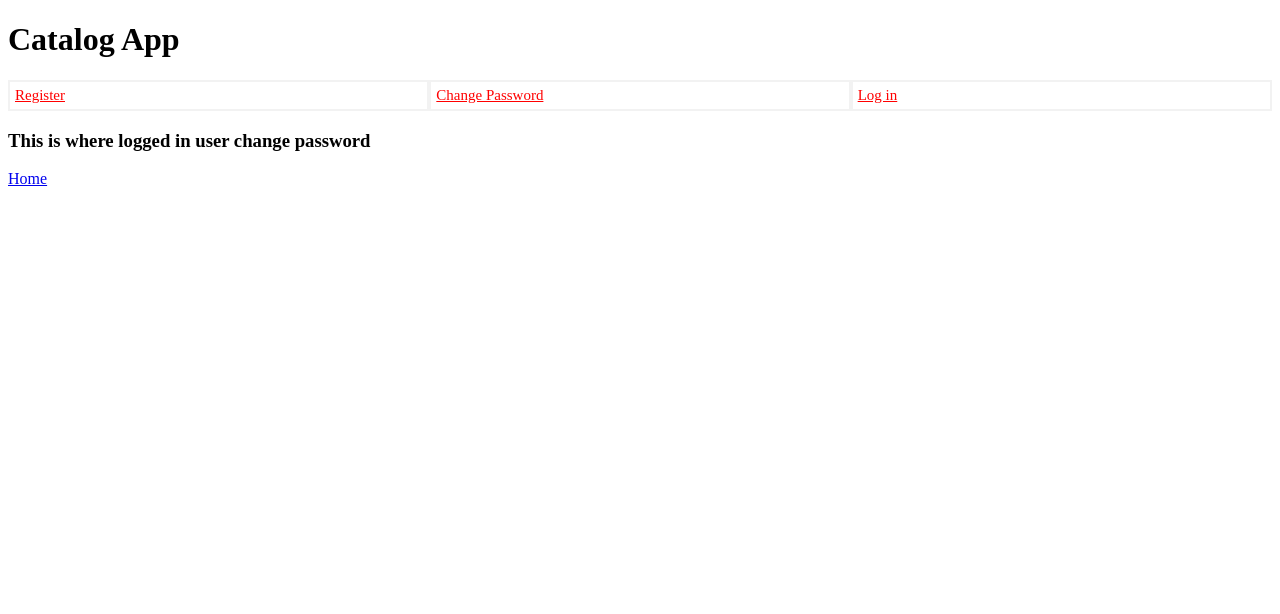
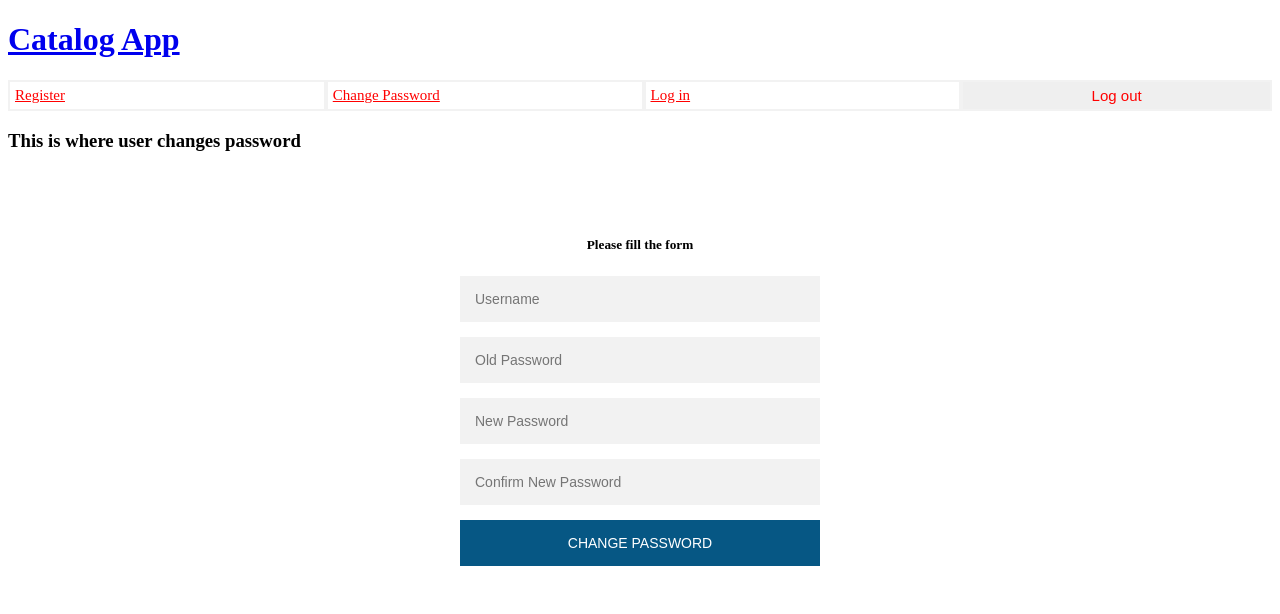
Before and after one commit to lethaohuong94/Catalog, a React app in the folder frontend/: page /changepassword in a window 1280 px wide. Built offline with nearby package versions, Linux system fonts and the light colour scheme.

Commit message:
users UI update

```diff
--- a/frontend/src/Components/Header.js
+++ b/frontend/src/Components/Header.js
@@ -5,11 +5,14 @@ class Header extends Component {
   render() {
     return (
       <div>
-        <h1>Catalog App</h1>
+        <h1>
+          <Link to="/">Catalog App</Link>
+        </h1>
         <div className="button-container">
           <Link className="button" to="/register">Register</Link>
           <Link className="button" to="/changepassword">Change Password</Link>
           <Link className="button" to="/login">Log in</Link>
+          <button type="button" className="button" to="/login">Log out</button>
         </div>
       </div>
     );
--- a/frontend/src/Components/LeftPanel.js
+++ b/frontend/src/Components/LeftPanel.js
@@ -2,7 +2,11 @@ import React, { Component } from 'react';
 
 class LeftPanel extends Component {
   render() {
-    return (<div>This is left panel</div>);
+    return (
+      <div>
+        <h3>This is left panel</h3>
+      </div>
+    );
   }
 }
 
--- a/frontend/src/Components/User/ChangePassword.js
+++ b/frontend/src/Components/User/ChangePassword.js
@@ -1,12 +1,62 @@
 import React, { Component } from 'react';
-import { Link } from 'react-router-dom';
 
 class ChangePassword extends Component {
+  constructor() {
+    super();
+    this.message = 'Please fill the form';
+    this.handleSubmit = this.handleSubmit.bind(this);
+  }
+
+  handleSubmit(event) {
+    event.preventDefault();
+    const name = event.target.elements.name.value;
+    const oldPassword = event.target.elements.oldPassword.value;
+    const newPassword = event.target.elements.newPassword.value;
+    const confirmPassword = event.target.elements.confirmPassword.value;
+    if (newPassword !== confirmPassword) {
+      this.message = 'passwords do not match';
+      console.log(this.message);
+      // eslint-disable-next-line no-param-reassign
+      event.target.elements.newPassword.value = '';
+      // eslint-disable-next-line no-param-reassign
+      event.target.elements.confirmPassword.value = '';
+      this.forceUpdate();
+      return;
+    }
+    const targetUrl = 'http://127.0.0.1:5000/auth';
+    fetch(targetUrl, {
+      method: 'POST',
+      headers: {
+        'Content-Type': 'application/json',
+      },
+      body: JSON.stringify({ name, password: oldPassword }),
+    })
+      .then(response => response.json())
+      .then((json) => {
+        this.message = json.message;
+        console.log(this.message);
+        this.forceUpdate();
+      })
+      .catch((error) => {
+        console.log(error);
+        return error;
+      });
+  }
+
   render() {
     return (
       <div>
-        <h3>This is where logged in user change password</h3>
-        <Link to="/">Home</Link>
+        <h3>This is where user changes password</h3>
+        <div className="form">
+          <form onSubmit={this.handleSubmit}>
+            <h5>{this.message}</h5>
+            <input type="text" placeholder="Username" name="name" />
+            <input type="password" placeholder="Old Password" name="oldPassword" />
+            <input type="password" placeholder="New Password" name="newPassword" />
+            <input type="password" placeholder="Confirm New Password" name="confirmPassword" />
+            <button type="submit"> Change Password </button>
+          </form>
+        </div>
       </div>
     );
   }
--- a/frontend/src/Components/User/LogIn.js
+++ b/frontend/src/Components/User/LogIn.js
@@ -1,12 +1,47 @@
 import React, { Component } from 'react';
-import { Link } from 'react-router-dom';
 
 class LogIn extends Component {
+  constructor() {
+    super();
+    this.message = 'Please fill the form';
+    this.handleSubmit = this.handleSubmit.bind(this);
+  }
+
+  handleSubmit(event) {
+    event.preventDefault();
+    const name = event.target.elements.name.value;
+    const password = event.target.elements.password.value;
+    fetch('http://127.0.0.1:5000/auth', {
+      method: 'POST',
+      headers: {
+        'Content-Type': 'application/json',
+      },
+      body: JSON.stringify({ name, password }),
+    })
+      .then(response => response.json())
+      .then((json) => {
+        console.log(json);
+        this.message = json.message;
+        this.forceUpdate();
+      })
+      .catch((error) => {
+        console.log(error);
+        return error;
+      });
+  }
+
   render() {
     return (
       <div>
-        <h3>This is where logged in user log in</h3>
-        <Link to="/">Home</Link>
+        <h3>This is where user log in</h3>
+        <div className="form">
+          <form onSubmit={this.handleSubmit}>
+            <h5>{this.message}</h5>
+            <input type="text" placeholder="Username" name="name" />
+            <input type="text" placeholder="Password" name="password" />
+            <button type="submit"> Log In </button>
+          </form>
+        </div>
       </div>
     );
   }
--- a/frontend/src/Components/User/Register.js
+++ b/frontend/src/Components/User/Register.js
@@ -1,12 +1,66 @@
 import React, { Component } from 'react';
-import { Link } from 'react-router-dom';
 
 class Register extends Component {
+  constructor() {
+    super();
+    this.message = 'Please fill the form';
+    this.handleSubmit = this.handleSubmit.bind(this);
+  }
+
+  handleSubmit(event) {
+    event.preventDefault();
+    const name = event.target.elements.name.value;
+    const password = event.target.elements.password.value;
+    const confirmPassword = event.target.elements.confirmPassword.value;
+    if (password !== confirmPassword) {
+      this.message = 'passwords do not match';
+      console.log(this.message);
+      // eslint-disable-next-line no-param-reassign
+      event.target.elements.password.value = '';
+      // eslint-disable-next-line no-param-reassign
+      event.target.elements.confirmPassword.value = '';
+      this.forceUpdate();
+      return;
+    }
+    const targetUrl = 'http://127.0.0.1:5000/users';
+    fetch(targetUrl, {
+      method: 'POST',
+      headers: {
+        'Content-Type': 'application/json',
+      },
+      body: JSON.stringify({ name, password }),
+    })
+      .then(response => ({ data: response.json(), status: response.status }))
+      .then((response) => {
+        //take care of status code here
+        console.log(response.status);
+        return response.data;
+      })
+      .then((data) => {
+        //take care of response's message here
+        console.log(data.message);
+        this.message = data.message;
+        this.forceUpdate();
+      })
+      .catch((error) => {
+        console.log(error);
+        return error;
+      });
+  }
+
   render() {
     return (
       <div>
         <h3>This is where new user registers</h3>
-        <Link to="/">Home</Link>
+        <div className="form">
+          <form onSubmit={this.handleSubmit}>
+            <h5>{this.message}</h5>
+            <input type="text" placeholder="Username" name="name" />
+            <input type="password" placeholder="Password" name="password" />
+            <input type="password" placeholder="Confirm Password" name="confirmPassword" />
+            <button type="submit"> Register </button>
+          </form>
+        </div>
       </div>
     );
   }
--- a/frontend/src/Styles/stylesheet.css
+++ b/frontend/src/Styles/stylesheet.css
@@ -10,3 +10,38 @@
     border: 2px solid #f2f2f2;
     padding: 5px;
 }
+
+.form {
+    background: white;
+    margin: 0 auto;
+    max-width: 360px;
+    padding: 45px;
+    text-align: center;
+}
+
+.form input {
+    font-family: sans-serif;
+    background: #f2f2f2;
+    width: 100%;
+    border: none;
+    padding: 15px;
+    box-sizing: border-box;
+    font-size: 14px;
+    margin: 0 0 15px;
+}
+
+.form button {
+    font-family: sans-serif;
+    text-transform: uppercase;
+    background: #065784;
+    width: 100%;
+    border: none;
+    padding: 15px;
+    color: white;
+    font-size: 14px;
+    cursor: pointer;
+}
+
+.form button:hover {
+    background: #7b8589;
+}
--- a/frontend/src/index.js
+++ b/frontend/src/index.js
@@ -3,8 +3,5 @@ import ReactDOM from 'react-dom';
 import { BrowserRouter } from 'react-router-dom';
 import './Styles/stylesheet.css';
 import Main from './Components/Main';
-import config from './config';
-
-console.log(config.NAME);
 
 ReactDOM.render(<BrowserRouter><Main /></BrowserRouter>, document.getElementById('root'));
```
Also changed, not shown: 6 other files.
